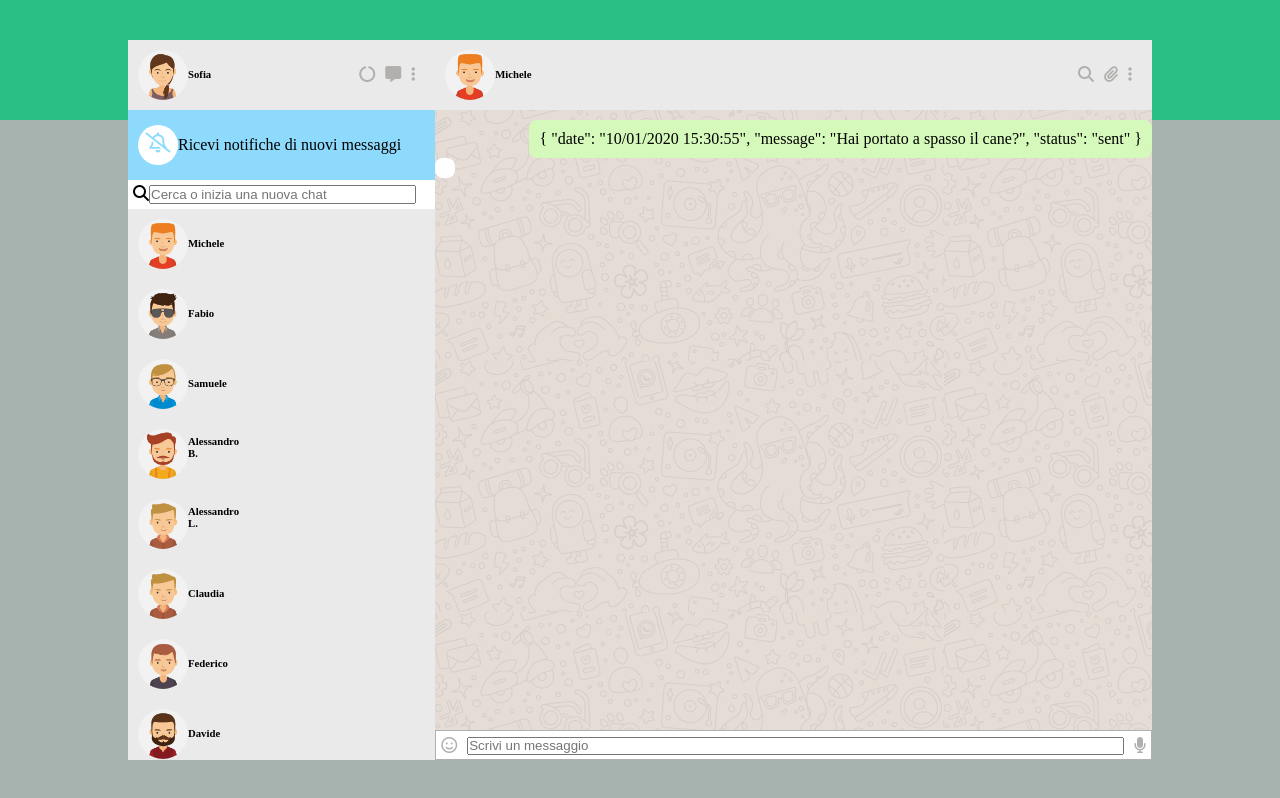
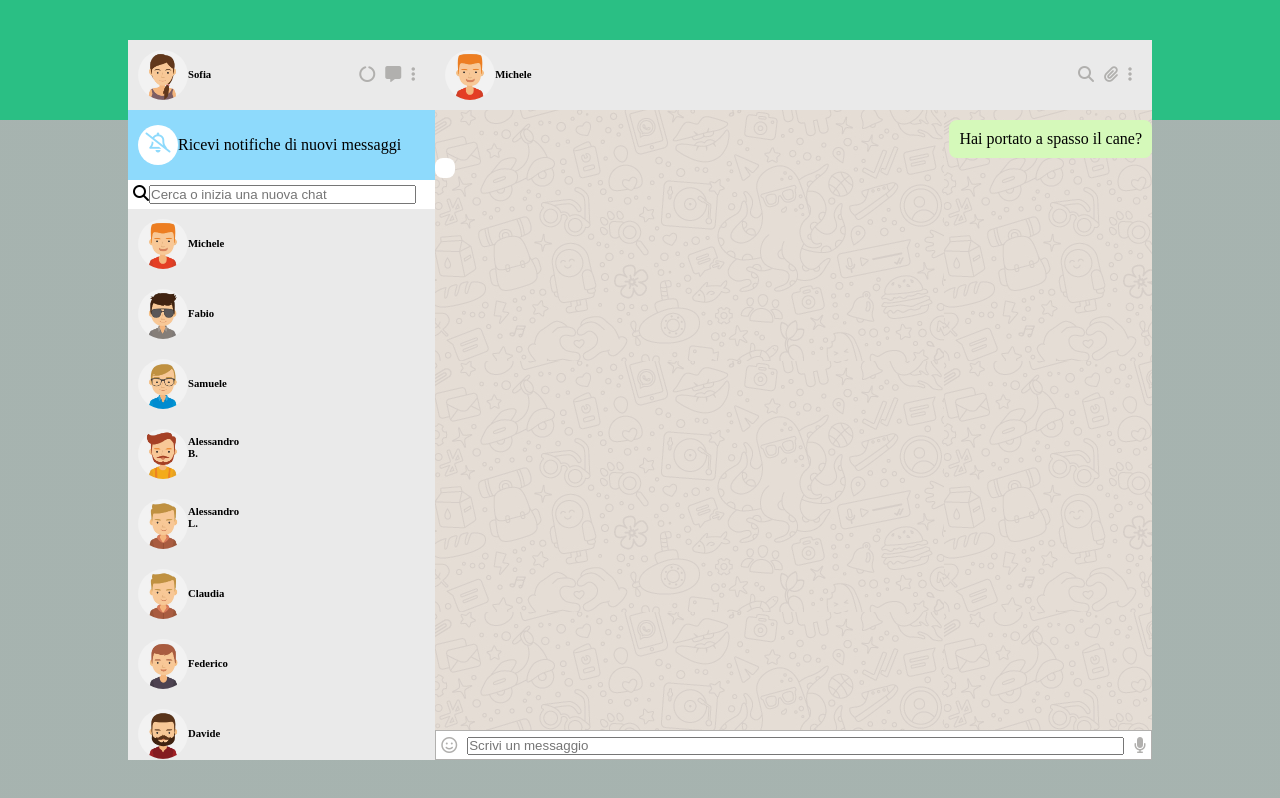
Before and after one commit to EnricoValente/vue-boolzapp, a plain HTML site: page index.html in a window 1280 px wide. Drawn offline with nearby package versions, Linux system fonts and the light colour scheme.

Commit message:
correzione

```diff
--- a/index.html
+++ b/index.html
@@ -125,7 +125,7 @@
                         <div class="messages">
 
                             <div class="sent">
-                                {{contacts[currentContact].messages[currentContact]}}
+                                {{contacts[currentContact].messages[currentContact].message}}
                             </div>
                             <div class="recived">
                                 <!-- {{contacts[currentContact].messages[currentContact].message}} -->
```
